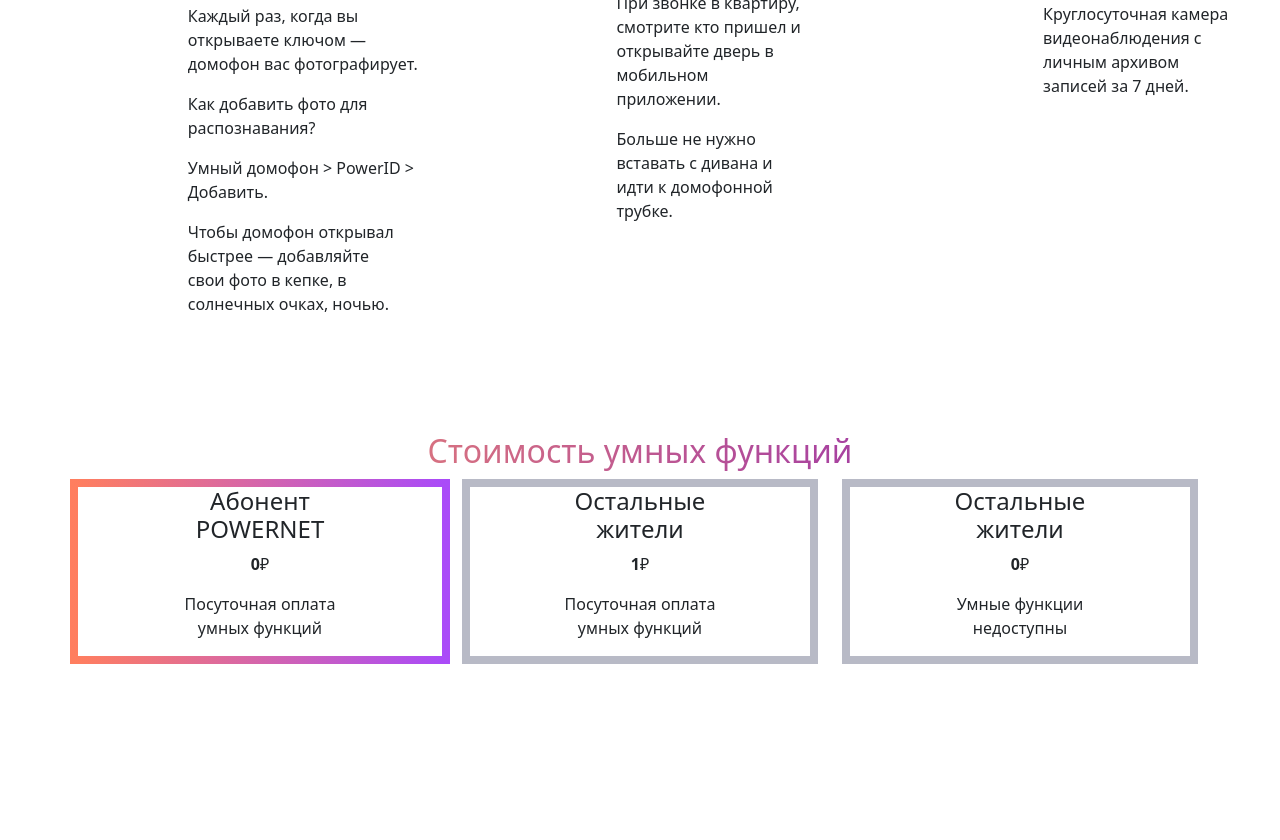
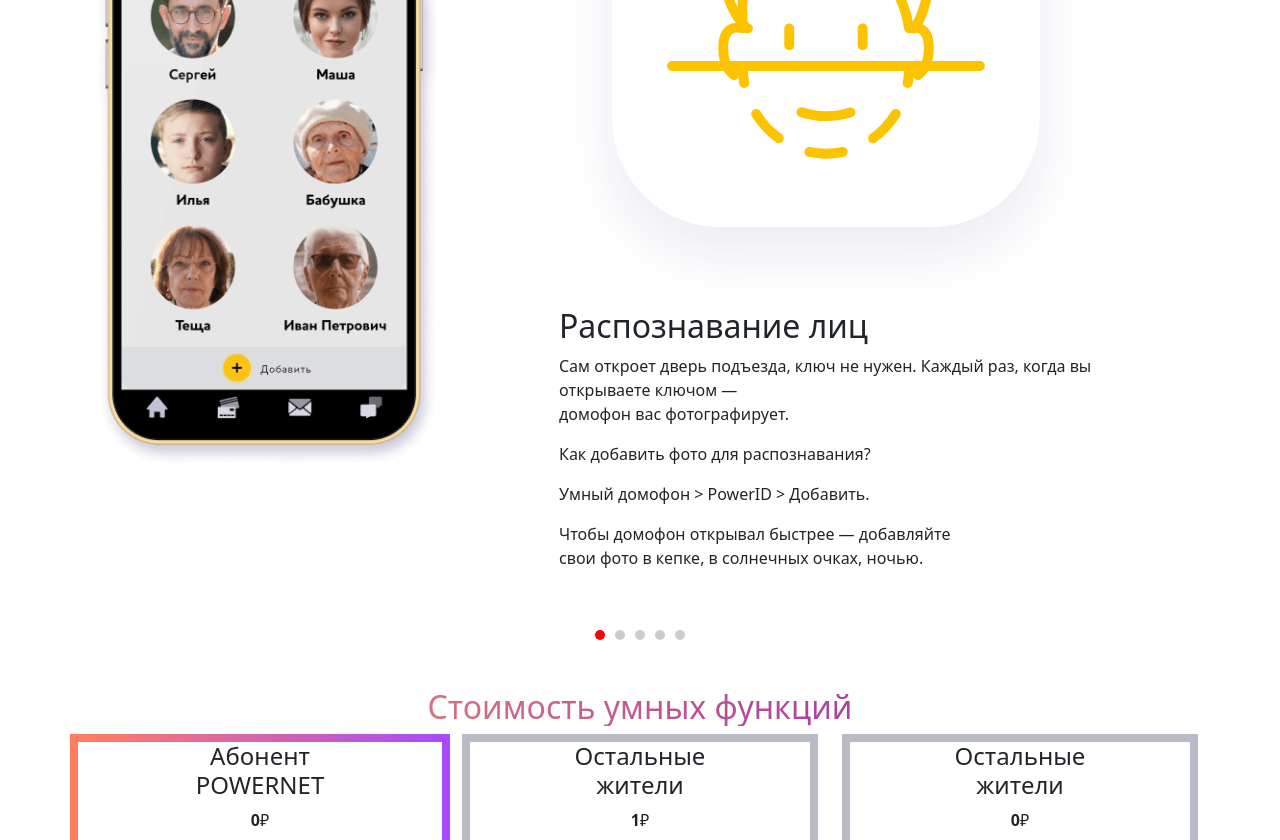
Before and after one commit to AlinaLine/WebDesignBasics, a plain HTML site: page WebDesignPractice/index.html in a window 1280 px wide. Shown: the part 804-1644 px from the top of the page. Before the commit the page ends 1468 px from the top, so only its background shows below. Drawn offline with nearby package versions, Linux system fonts and the light colour scheme.

Commit message:
Added buttons and dots for the carousel

```diff
--- a/WebDesignPractice/index.html
+++ b/WebDesignPractice/index.html
@@ -35,20 +35,23 @@
     <h2 class="centered-text">Стоимость умных функций</h2>
     <h3 style="text-align: center;">В мобильном приложении "Мой POWERNET"</h3>
 
+    <div class="container pt-4 pt-lg-5">
+       <div class="custom-nav">
+        <button class="prev">Prev</button>
+        <button class="next">Next</button>
+      </div>
     <div class="owl-carousel">
+      <div class="container pt-5">
         <div class="row">
-            <div class="col-12 col-md-4 text-center">
+          <div class="col-12 col-md-4 text-center">
             <img src="images/slide1.png"/>
           </div>
-          <div class="col-0 col-1 text-center"></div>
-          <div class="col-12 col-6 col-xl-7">
+          <div class="col-0 col-md-1 text-center"></div>
+          <div class="col-12 col-md-7 col-xl-6">
             <img src="images/face.svg" />
             <h2>Распознавание лиц</h2>
             <p>
-              Сам откроет дверь подъезда, ключ не нужен.
-            </p>
-            <p>
-              Каждый раз, когда вы открываете ключом —<br />домофон вас
+              Сам откроет дверь подъезда, ключ не нужен. Каждый раз, когда вы открываете ключом —<br />домофон вас
               фотографирует.
             </p>
             <p>Как добавить фото для распознавания?</p>
@@ -61,6 +64,7 @@
             </p>
           </div>
         </div>
+      </div>
         <div class="container pt-5">
           <div class="row">
             <div class="col-12 col-md-4 text-center">
@@ -142,16 +146,45 @@
           </div>
         </div>
       </div>
-
-
-
+    </div>
+      <div class="custom-dots"></div>
+    </div>
 
       <script>
-        $(document).ready(function () {
-          $(".owl-carousel").owlCarousel();
+        $(document).ready(function(){
+            var owl = $(".owl-carousel").owlCarousel({
+                items: 1,
+                nav: false,
+                dots: true,
+                loop: false,
+                onChanged: function(event) {
+                    $(".custom-dots").find(".active").removeClass("active");
+                    $(".custom-dots").find("span").eq(event.item.index).addClass("active");
+                }
+            });
+
+            $(".custom-nav .prev").click(function(){
+                owl.trigger("prev.owl.carousel");
+            });
+
+            $(".custom-nav .next").click(function(){
+                owl.trigger("next.owl.carousel");
+            });
+
+            var totalSlides = $(".owl-carousel .owl-item").length;
+            for (var i = 0; i < totalSlides; i++) {
+                $(".custom-dots").append("<span></span>");
+            }
+            $(".custom-dots span:first").addClass("active");
+
+            $(".custom-dots span").click(function(){
+                var index = $(this).index();
+                owl.trigger("to.owl.carousel", [index, 300]);
+                $(".custom-dots").find(".active").removeClass("active");
+                $(this).addClass("active");
+            });
         });
-      </script>
-      </div>
+        </script>
 
 <div class="container pt-4 pt-lg-5 text-center">
     <div class="row">
```
